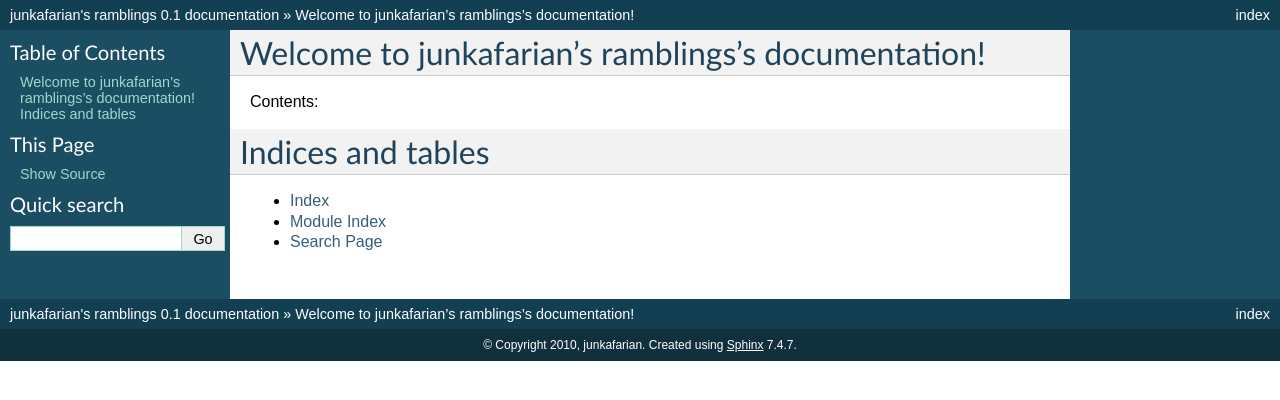
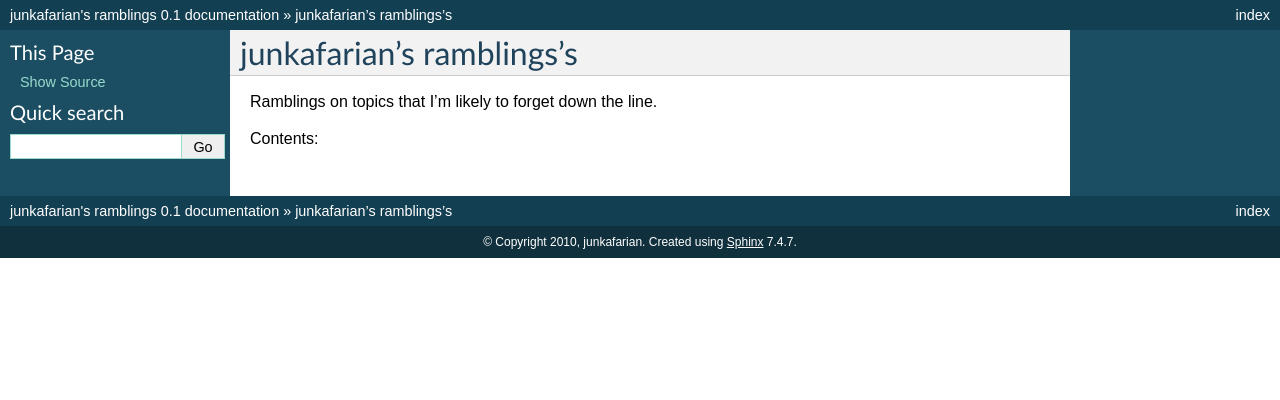
Before and after one commit to junkafarian/blog, a Sphinx documentation site: the page built from source/index.rst, in a window 1280 px wide. Shown: the top 400 px of the page. Built offline with Sphinx 7.4.7, drawn with Linux system fonts in a browser that asks for light colours.

Commit message:
removed references to `documentation`

```diff
--- a/source/conf.py
+++ b/source/conf.py
@@ -172,7 +172,7 @@ htmlhelp_basename = 'junkafariansramblingsdoc'
 # Grouping the document tree into LaTeX files. List of tuples
 # (source start file, target name, title, author, documentclass [howto/manual]).
 latex_documents = [
-  ('index', 'junkafariansramblings.tex', u'junkafarian\'s ramblings Documentation',
+  ('index', 'junkafariansramblings.tex', u'junkafarian\'s ramblings',
    u'junkafarian', 'manual'),
 ]
 
--- a/source/index.rst
+++ b/source/index.rst
@@ -1,19 +1,9 @@
-.. junkafarian's ramblings documentation master file, created by
-   sphinx-quickstart on Thu Mar 25 18:34:48 2010.
-   You can adapt this file completely to your liking, but it should at least
-   contain the root `toctree` directive.
+junkafarian's ramblings's
+=========================
 
-Welcome to junkafarian's ramblings's documentation!
-===================================================
+Ramblings on topics that I'm likely to forget down the line.
 
 Contents:
 
 .. toctree::
    :maxdepth: 2
-
-Indices and tables
-==================
-
-* :ref:`genindex`
-* :ref:`modindex`
-* :ref:`search`
```
